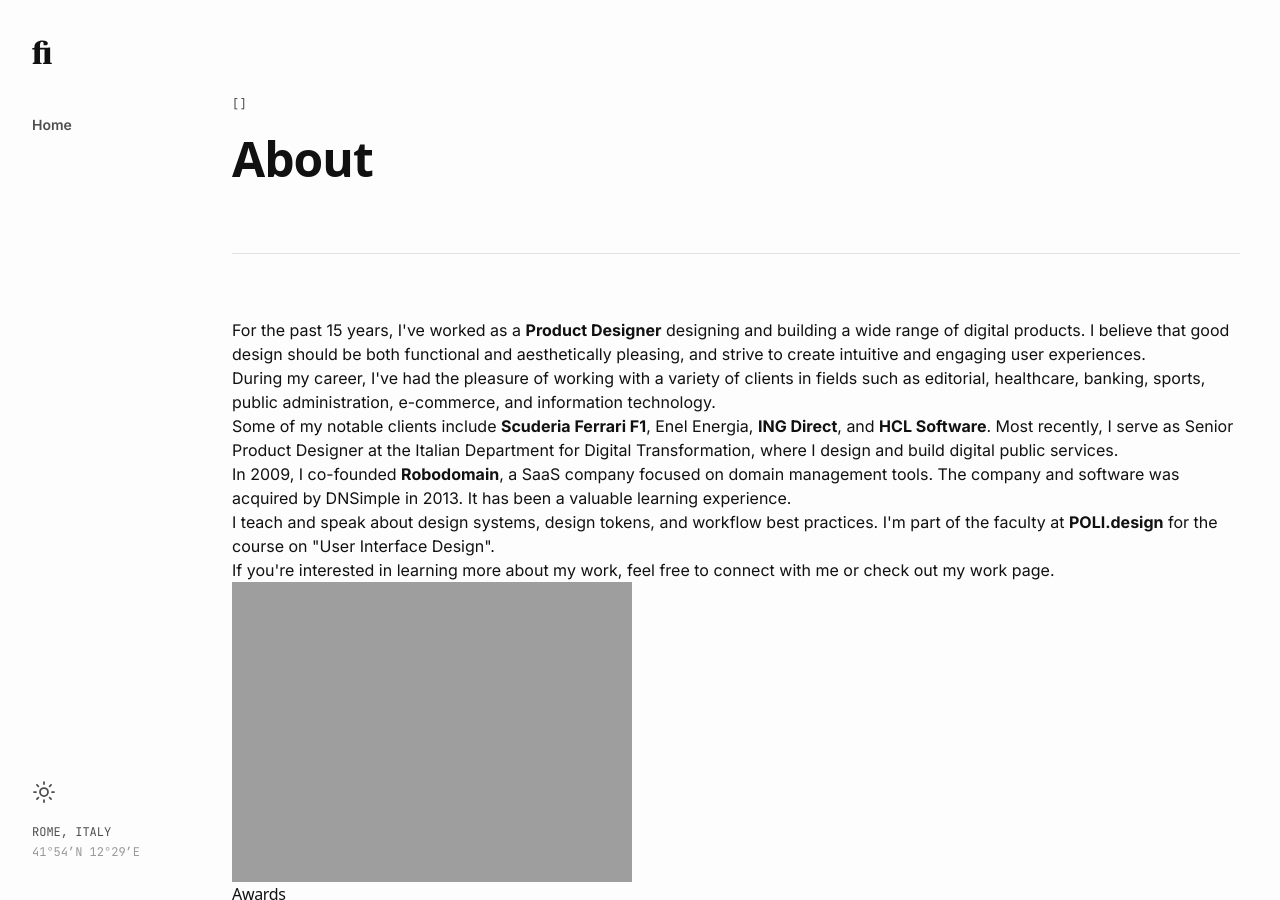
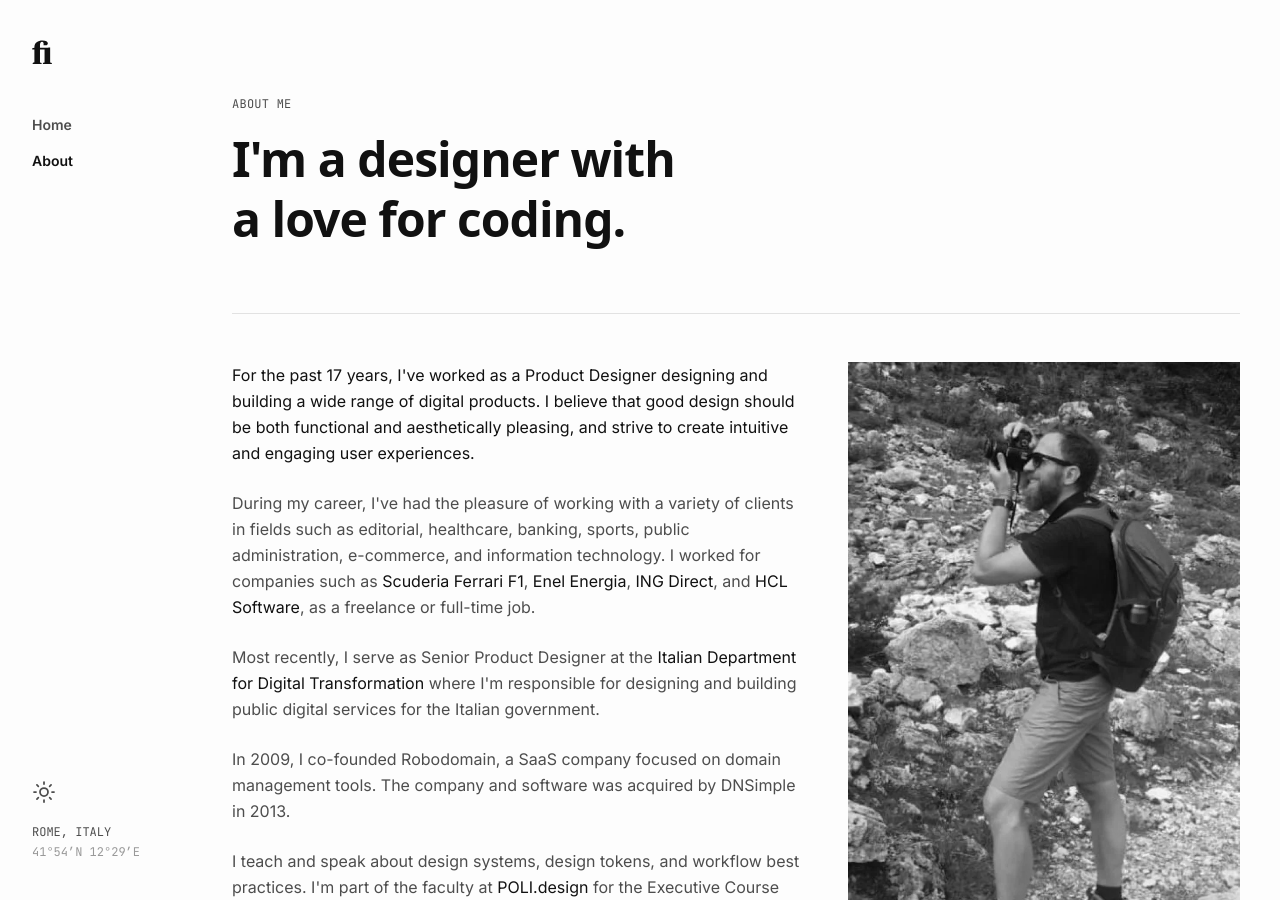
Before and after one commit to zetareticoli/fi, a Jekyll site: the page built from about.html, in a window 1280 px wide and 900 px high. Built offline with Jekyll 4.4.1, drawn with Linux system fonts in a browser that asks for light colours; some web fonts are replaced; some of the changed text lies outside the part shown.

Commit message:
refactor: update about page layout and content to enhance readability and showcase professional achievements

```diff
--- a/about.html
+++ b/about.html
@@ -1,108 +1,133 @@
 ---
-layout: page
-title: About
-headline: I'm a designer with a love for coding
-lead: When not busy at work I love swimming, hiking in the Dolomites and traveling the world with my family. I’m passionate about astronomy and sci-fi.
+# about.m
+layout: default
+title: "About"
+nav: true
+nav_title: "About"
+nav_order: 1
+permalink: /about/
 ---
+<div class="min-h-screen">
+  <section class="px-6 lg:px-10 pt-16 lg:pt-24 pb-12 lg:pb-16">
+    <span class="meta-tag block mb-4">About me</span>
+    <h1 class="font-heading text-3xl sm:text-4xl lg:text-5xl font-bold leading-tight">
+      I'm a designer with<br />a love for coding.
+    </h1>
+  </section>
 
-<section class="spacing-sections outer-margin l-aside-right">
-  <article>
-    <p>
-      For the past 15 years, I've worked as a <strong>Product Designer</strong> designing and building a wide range of digital products. I believe that good design should be both functional and aesthetically pleasing, and strive to create intuitive and engaging user experiences.
-    </p>
-    <p>
-      During my career, I've had the pleasure of working with a variety of clients in fields such as editorial, healthcare, banking, sports, public administration, e-commerce, and information technology. <br>Some of my notable clients include <strong>Scuderia Ferrari F1</strong>, Enel Energia, <strong>ING Direct</strong>, and <strong>HCL Software</strong>. Most recently, I serve as Senior Product Designer at the Italian Department for Digital Transformation, where I design and build digital public services.
-    </p>
-    <p>
-      In 2009, I co-founded <strong>Robodomain</strong>, a SaaS company focused on domain management tools. The company and software was acquired by DNSimple in 2013. It has been a valuable learning experience.
-    </p>
-    <p>
-      I teach and speak about design systems, design tokens, and workflow best practices. I'm part of the faculty at <strong>POLI.design</strong> for the course on "User Interface Design".
-    </p>
-    <p>
-      If you're interested in learning more about my work, feel free to <a href="mailto:me@francescoimprota.com">connect with me</a> or <a href="/experience/">check out my work page</a>.
-    </p>
-  </article>
-  <img class="mb-m" src="/img/francesco-improta@2x.webp" alt="Taking a photo while hiking in the mountains">
-</section>
+  <div class="mx-6 lg:mx-10 hairline"></div>
 
-<section class="spacing-sections outer-margin">
-  <h2 class="headline-default">Awards</h2>
-  <h3 class=" headline-secondary mb-s">ADI Design Index Award</h3>
-  <p class="text-small color-text-weak mb-s">2024</p>
-  <p class="mb-s color-text-light">
-    Won the ADI Design Index Award for the projects <strong>Modello di sito per le ASL</strong> and <strong>UI Kit
-      Italia</strong>, followed during my experience at the <strong>Italian Department for Digital
-      Transformation</strong>.
-  </p>
-  <figure class="m-none">
-    <img class="mb-m" src="/img/awards/adi-design-index-award.webp"
-      alt="ADI Design Index Award for Modello di sito per le ASL and UI Kit Italia">
-  </figure>
-</section>
+  <!-- Bio + Portrait -->
+  <section class="px-6 lg:px-10 py-12 xl:py-16">
+    <div class="grid grid-cols-1 md:grid-cols-12 gap-10 lg:gap-12">
+      <div class="md:col-span-7 flex flex-col gap-6">
+        <p class="text-base leading-relaxed">
+          For the past 17 years, I've worked as a Product Designer designing and building a wide range of digital products. I believe that good design should be both functional and aesthetically pleasing, and strive to create intuitive and engaging user experiences.
+        </p>
+        <p class="text-base text-muted-foreground leading-relaxed">During my career, I've had the pleasure of working with a variety of clients in fields such as editorial, healthcare, banking, sports, public administration, e-commerce, and information technology. I worked for companies such as <span class="text-primary">Scuderia Ferrari F1</span>, <span class="text-primary">Enel Energia</span>, <span class="text-primary">ING Direct</span>, and <span class="text-primary">HCL Software</span>, as a freelance or full-time job.
+        </p>
+        <p class="text-base text-muted-foreground leading-relaxed">Most recently, I serve as Senior Product Designer at the <span class="text-primary">Italian Department for Digital Transformation</span> where I'm responsible for designing and building public digital services for the Italian government.
+        </p>
+        <p class="text-base text-muted-foreground leading-relaxed">In 2009, I co-founded Robodomain, a SaaS company focused on domain management tools. The company and software was acquired by DNSimple in 2013.</p>
+        <p class="text-base text-muted-foreground leading-relaxed">I teach and speak about design systems, design tokens, and workflow best practices. I'm part of the faculty at <span class="text-primary">POLI.design</span> for the Executive Course on User Interface Design.</p>
+        <p class="text-base text-muted-foreground leading-relaxed">When not busy at work I love swimming, hiking in the Dolomites and traveling the world with my family. I'm passionate about astronomy and sci-fi movies.</p>
+        <a href="{{ '/work' | relative_url }}"
+          class="mt-4 inline-flex items-center gap-2 text-sm font-medium hover:opacity-60 transition-opacity underline underline-offset-2">
+          See my work →
+        </a>
+      </div>
+      <div class="md:col-span-5 flex flex-col gap-8 items-start">
+        <img src="{{ page.portrait | default: '/img/francesco-improta.webp' | relative_url }}" alt="Francesco Improta"
+          class="w-full object-cover grayscale max-h-[65vh]" loading="lazy" />
+        <div class="flex flex-col gap-3 w-full">
+          <span class="meta-tag">Elsewhere on the web</span>
+          {% for social in site.author.social %}
+          <a href="{{ social.url }}" target="_blank" rel="noopener noreferrer"
+            class="text-sm hover:text-foreground transition-colors">
+            <span class="text-sm font-medium">{{ social.name }}</span>
+            <span class="text-sm text-muted-foreground group-hover:text-foreground transition-colors">{{ social.handle }}</span>
+          </a>
+          {% endfor %}
+        </div>
+      </div>
+    </div>
+  </section>
 
-<section class="spacing-sections outer-margin">
-  <h2 class="headline-default">Teaching</h2>
-  <ul class="content-list m-none">
-    {% for course in site.data.courses %}
-    <li class="content-list__item flex">
-      <h3 class="content-list__title headline-tertiary mb-s">{{course.faculty}}</h3>
-      <h4 class="content-list__desc headline-tertiary mb-s"><a href="{{course.url}}"
-          target="_blank">{{course.title}}</a>
-      </h4>
-    </li>
+  <div class="mx-6 lg:mx-10 hairline"></div>
+
+  <!-- Awards -->
+  <section class="md:col-span-6 px-6 lg:px-10 py-12 xl:py-16">
+    <span class="meta-tag block mb-8">Awards</span>
+    {% for award in site.data.about.awards %}
+    <div class="grid grid-cols-12 gap-4">
+      <span class="col-span-12 lg:col-span-4">
+        <img src="{{ award.image | relative_url }}" alt="{{ award.title }}" class="w-full grayscale">
+      </span>
+      <div class="col-span-12 lg:col-span-8">
+        <div class="flex flex-col sm:flex-row sm:items-baseline sm:justify-between gap-1">
+          <h3 class="text-lg font-medium">{{ award.title }}</h3>
+          <span class="meta-tag">{{ award.year }}</span>
+        </div>
+        <p class="text-sm text-muted-foreground my-2 max-w-2xl leading-relaxed">{{ award.description }}</p>
+        <a href="{{ award.link }}" target="_blank" rel="noopener noreferrer"
+          class="text-sm underline underline-offset-2 transition-colors mt-2">Read more →</a>
+      </div>
+    </div>
     {% endfor %}
-  </ul>
-</section>
+  </section>
 
-<section class="spacing-sections outer-margin">
-  <h2 class="headline-default">Speaking</h2>
-  <ul class="content-list m-none">
-  {% for talk in site.data.talks %}
-    <li class="content-list__item flex">
-      <span class="content-list__year text-small color-text-weak mb-s">{{talk.year}}</span>
-      <h3 class="content-list__title headline-tertiary mb-s">{{talk.conf}}</h3>
-      <h4 class="content-list__desc headline-tertiary mb-s"><a href="{{talk.url}}" target="_blank">{{talk.title}}</a></h4>
-    </li>
-  {% endfor %}
-  </ul>
-</section>
-
-<section class="spacing-sections outer-margin">
-  <h2 class="headline-default">Books</h2>
-  <article>
-    <h3>
-      <a href="https://www.amazon.com/CSS3-Solutions-Essential-Techniques-Developers/dp/1430243376">CSS3 Solutions - Essential Techniques for CSS Developers</a>
-    </h3>
-    <p>CSS3 contains a broad set of new additions and changes to the core CSS language across a range of modules, which means lots of new things to learn, and lots of new things that can go wrong.</p>
-  </article>
-</section>
+  <div class="mx-6 lg:mx-10 hairline"></div>
 
 
-<!--
-<section class="spacing-sections">
-  <h2 class="headline-default">Reading</h2>
-  <p>List of books that contributed to my education and had an impact on my way to work. I absolutely recommend:</p>
-  {% for book in site.data.books %}
-    <ul class="list-none">
-      <li>
-        <span>
-          <strong>{{book.title}}</strong>
-          <span>&mdash; by {{book.author}}</span>
-        </span>
-      </li>
-    </ul>
-  {% endfor %}
-</section>
+  <section class="grid md:grid-cols-12 gap-4">
 
+    <!-- Teaching -->
+    <section class="col-span-12 lg:col-span-6 px-6 lg:px-10 py-12 xl:py-16">
+      <span class="meta-tag block mb-8">TEACHING</span>
+      <div class="flex flex-col gap-4">
+        {% for t in site.data.about.teaching %}
+        <div class="grid grid-cols-12 gap-4 lg:gap-0 items-baseline">
+          <div class="col-span-12 flex flex-col xl:flex-row xl:items-baseline gap-2 xl:gap-4">
+            <span class="text-sm font-medium">{{ t.org }}</span>
+            <a href="{{ t.url }}" target="_blank" rel="noopener noreferrer"
+              class="text-sm text-muted-foreground hover:text-foreground transition-colors underline underline-offset-2">{{ t.title }}</a>
+          </div>
+        </div>
+        {% endfor %}
+      </div>
+    </section>
 
-<section class="spacing-sections">
-  <h2 class="headline-default">Playlists</h2>
-  <p>A collection of mixtapes I curated on Spotify. Available to listen for free. Let me know if you liked it.</p>
-</section>
+      <!-- Speaking -->
+      <section class="col-span-12 lg:col-span-6 px-6 lg:px-10 py-12 xl:py-16">
+        <span class="meta-tag block mb-8">SPEAKING</span>
+        <div class="flex flex-col gap-4 lg:gap-0">
+          {% for talk in site.data.about.speaking %}
+          <div class="grid grid-cols-12 gap-2 xl:gap-4 py-3 hairline items-baseline">
+            <span class="col-span-12 xl:col-span-1 meta-tag">{{ talk.year }}</span>
+            <span class="col-span-12 xl:col-span-4 text-sm font-medium">{{ talk.event }}</span>
+            <span class="col-span-12 xl:col-span-7 text-sm text-muted-foreground">{{ talk.title }}</span>
+          </div>
+          {% endfor %}
+        </div>
+      </section>
 
--->
+  </section>
 
-<hr>
+  <div class="mx-6 lg:mx-10 hairline"></div>
 
-{% include box-subscribe.html %}
+  <!-- Publications -->
+  <section class="px-6 lg:px-10 py-12 xl:py-16">
+    <span class="meta-tag block mb-8">PUBLICATIONS</span>
+    {% for pub in site.data.about.publications %}
+    <div class="grid grid-cols-12 gap-4">
+      <div class="col-span-10 lg:col-span-11">
+        <h3 class="text-lg font-medium">{{ pub.title }}</h3>
+        <span class="meta-tag">{{ pub.year }} &middot; {{ pub.publisher }}</span>
+        <p class="text-sm text-muted-foreground my-2 max-w-2xl leading-relaxed">{{ pub.description }}</p>
+        <a href="{{ pub.url }}" target="_blank" rel="noopener noreferrer"
+          class="text-sm underline underline-offset-2 font-medium transition-colors mt-2">View Details →</a>
+      </div>
+    </div>
+    {% endfor %}
+  </section>
+</div>
```
Also changed, not shown: _data/about.yml (+8 -4 lines), index.md (+1 -1 lines).
